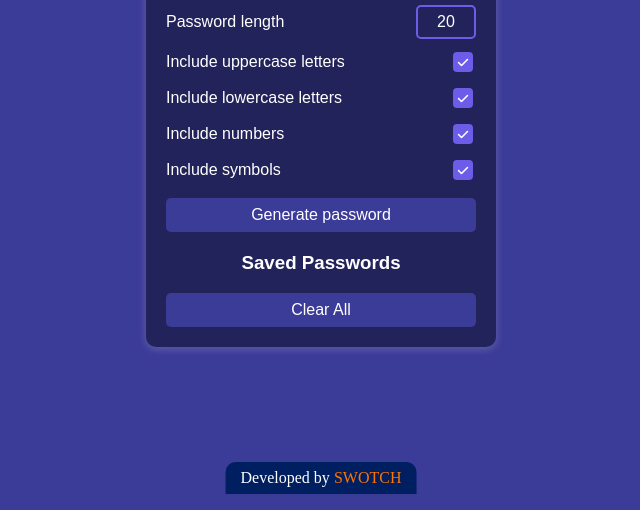
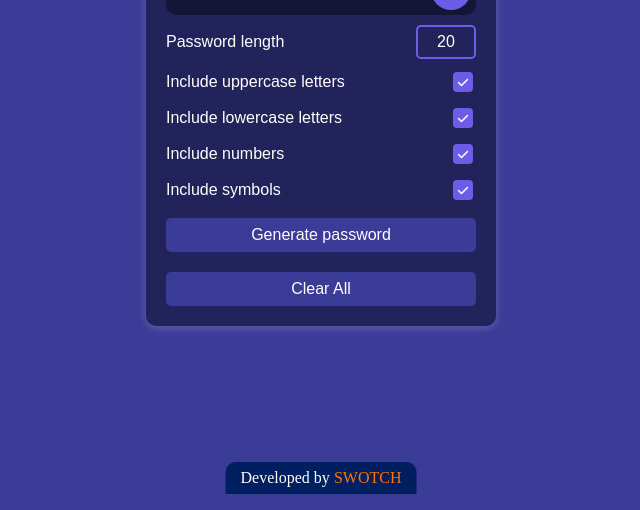
Before and after one commit to Swotch9399/PasswordWeb, a plain HTML site: page index.html in a window 1280 px wide. Shown: the part 306-816 px from the top of the page, without its empty margins (319-959 px from the left). Drawn offline with Linux system fonts and the light colour scheme; a web font is replaced by a local one.

Commit message:
Update index.html

```diff
--- a/index.html
+++ b/index.html
@@ -270,7 +270,6 @@
   <button class="btn btn-large" id="generate">Generate password</button>
 
   <div class="saved-passwords">
-    <h3>Saved Passwords</h3>
     <ul id="passwordList"></ul>
     <button class="btn btn-large" id="clearPasswords">Clear All</button>
   </div>
```
